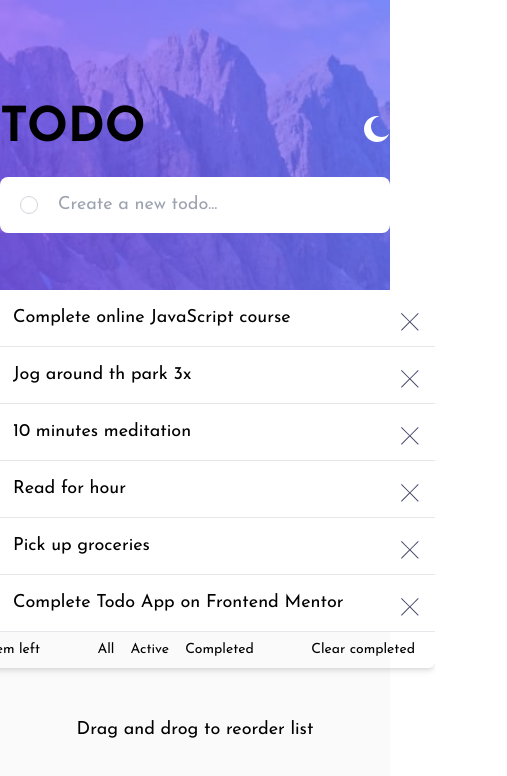
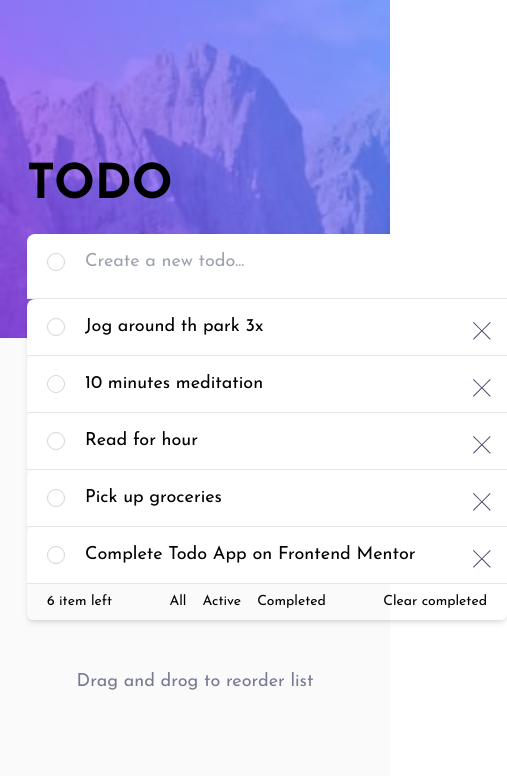
Before and after one commit to alejo9456/todo-app, a React (Vite) app: page / in a window 390 px wide. Shown: the top 776 px of the page, 507 px wide, since content can reach past the window. Built offline with nearby package versions, Linux system fonts and the light colour scheme.

Commit message:
feat: Change background for light version on desktop and mobile device

```diff
--- a/src/App.jsx
+++ b/src/App.jsx
@@ -1,6 +1,7 @@
 
-import { useState } from 'react';
-import lightBackgroundImage  from './assets/bg-desktop-light.jpg';
+import { useEffect, useState } from 'react';
+import lightDesktopBackgroundImage  from './assets/bg-desktop-light.jpg';
+import lightMobileBackgroundImage  from './assets/bg-mobile-light.jpg';
 import { Search, TodoList } from './components';
 
 
@@ -36,9 +37,28 @@ export const App = () => {
       name: 'Complete Todo App on Frontend Mentor',
       complete: false,
     },
-  ])
+  ]);
+
+  const [isMobile, setIsMobile] = useState(false);
 
   const [filter, setFilter] = useState('all');
+
+  const [isAllComplete, setIsAllComplete] = useState(false);
+
+
+  useEffect(() => {
+
+    const handleResize = () =>{
+      setIsMobile(window.innerWidth < 480);
+    }
+
+    handleResize();
+
+    window.addEventListener('resize', handleResize);
+    return () => {
+      window.removeEventListener('resize', handleResize);
+    }
+  }, [])
 
   const handleFilterChange = (newFilter) => {
     setFilter(newFilter);
@@ -58,8 +78,27 @@ export const App = () => {
       todo.id === todoId ? updatedTodo : todo
     );
     setTodos(updatedTodos);
+    const isCompleteTodos = updatedTodos.every( todo => todo.complete);
+    setIsAllComplete(isCompleteTodos);
   };
 
+
+  const changeAllTodos = ( complete ) => {
+    const updatedTodos = todos.map((todo) => ({ ...todo, complete }));
+    setTodos(updatedTodos);
+    setIsAllComplete(complete);
+  }
+
+
+  const clearComplete = () => {
+    const updatedTodos = todos.filter( todo => !todo.complete);
+    setTodos(updatedTodos);
+    setIsAllComplete(false);
+  }
+
+  const countIncompleteTodos = () => {
+    return todos.filter(todo => !todo.complete).length;
+  }
 
   const filteredTodos = todos.filter( (todo) => {
     if( filter === 'active'){
@@ -74,20 +113,29 @@ export const App = () => {
     <main className="h-screen relative bg-very-light-gray">
 
       <section className='h-40vh relative flex justify-center items-center'>
-        <img className="h-full w-full absolute object-cover object-center" src={lightBackgroundImage} alt="image" />
-        {/* Search */}
-        <Search onAddTodo = {addTodo }/>
+        <img
+          className="h-full w-full absolute object-cover object-center"
+          src={ isMobile? lightMobileBackgroundImage : lightDesktopBackgroundImage } alt="image-background" />
       </section>
 
       <section className="bg-very-light-gray h-60vh relative flex flex-col items-center">
-
-        {/* { TodoList} */}
-        <TodoList todos= {filteredTodos} onDeleteTodo = { deleteTodo } onFilterChange={handleFilterChange} onUpdateTodo={updateTodo} />
-
-        <footer>
-          Drag and drog to reorder list
-        </footer>
-
+        <div className='relative transform translate-y-[-11rem] max-w-[21rem] sm:min-w-[30rem]'>
+          <Search
+              onAddTodo = {addTodo }
+              onChangeAllTodos = { changeAllTodos}
+              isAllComplete={isAllComplete} />
+          <TodoList
+            todos= {filteredTodos}
+            onDeleteTodo = { deleteTodo }
+            onFilterChange={handleFilterChange}
+            onUpdateTodo={updateTodo}
+            onClearComplete={ clearComplete }
+            onIncompleteTodos={countIncompleteTodos}
+          />
+          <footer className='text-dark-grayish-blue flex justify-center'>
+            Drag and drog to reorder list
+          </footer>
+        </div>
       </section>
 
     </main>
```
